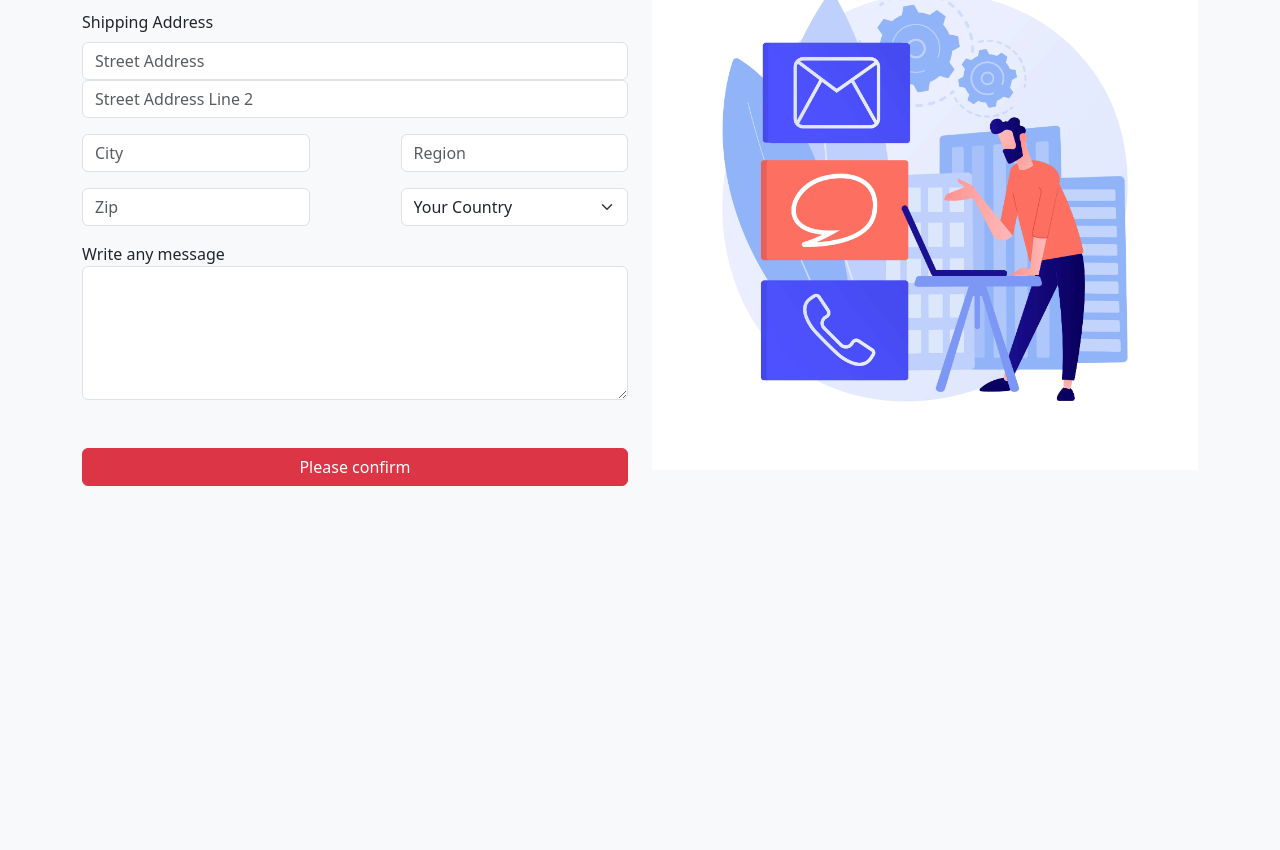
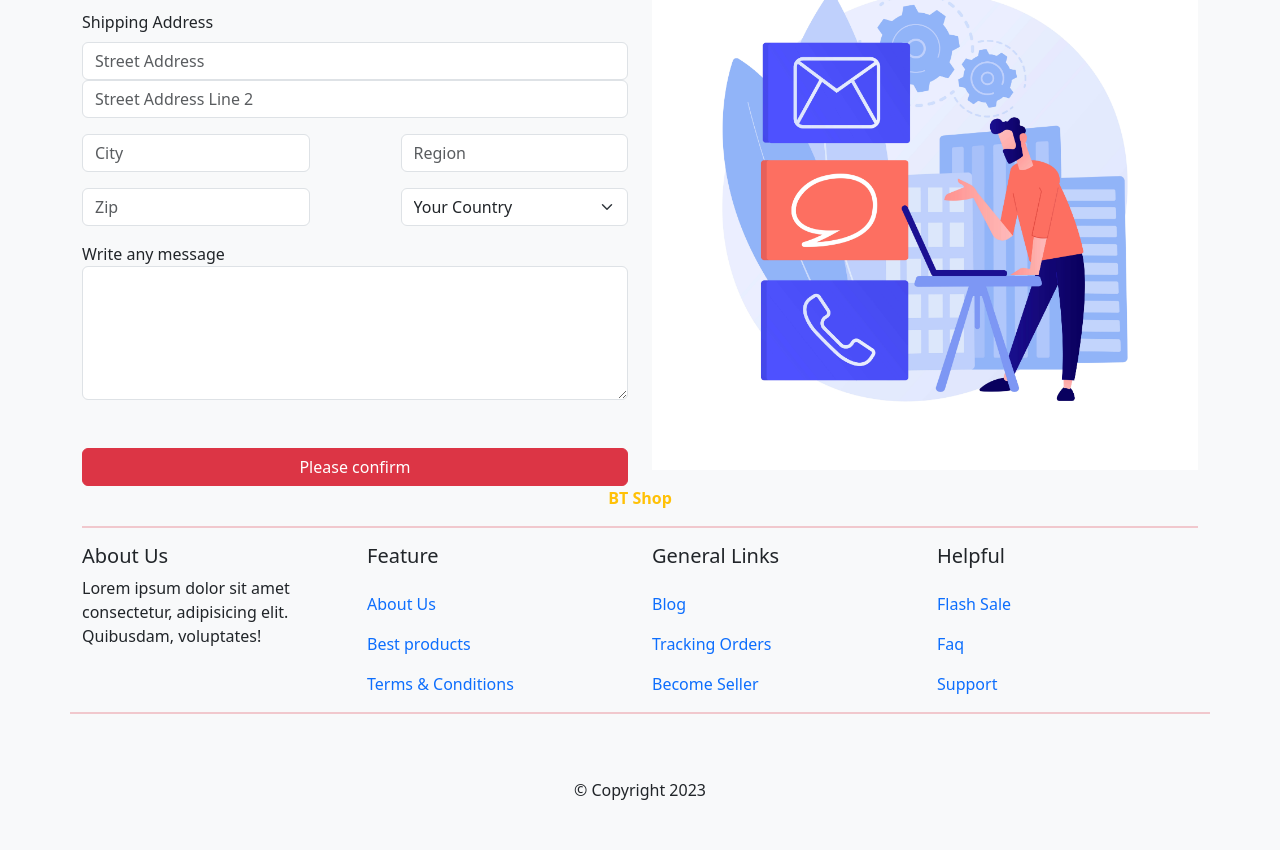
Before and after one commit to motiur-web/bootstrap-project-one, a plain HTML site: page index.html in a window 1280 px wide. Shown: the part 4567-5417 px from the top of the page. Before the commit the page ends 5053 px from the top, so only its background shows below. Drawn offline with nearby package versions, Linux system fonts and the light colour scheme.

Commit message:
footer done

```diff
--- a/index.html
+++ b/index.html
@@ -723,6 +723,46 @@
     </div>
 </section>
 
+<footer class="container">
+    <div class="text-warning text-center fw-bold">
+        BT Shop
+    </div>
+    <hr class="border border-1 border-danger">
+    <div class="row">
+        <div class="col-md-3">
+            <p class="h5">About Us</p>
+            <p>Lorem ipsum dolor sit amet consectetur, adipisicing elit. Quibusdam, voluptates!</p>
+        </div>
+
+        <div class="col-md-3">
+            <p class="h5 mb-4">Feature</p>
+            <p><a href="#" class="text-decoration-none">About Us</a></p>
+            <p><a href="#" class="text-decoration-none">Best products</a></p>
+            <p><a href="#" class="text-decoration-none">Terms & Conditions</a></p>
+        </div>
+
+        <div class="col-md-3">
+            <p class="h5 mb-4">General Links</p>
+            <p><a href="#" class="text-decoration-none">Blog</a></p>
+            <p><a href="#" class="text-decoration-none">Tracking Orders</a></p>
+            <p><a href="#" class="text-decoration-none">Become Seller</a></p>
+        </div>
+
+        <div class="col-md-3">
+            <p class="h5 mb-4">Helpful</p>
+            <p><a href="#" class="text-decoration-none">Flash Sale</a></p>
+            <p><a href="#" class="text-decoration-none">Faq</a></p>
+            <p><a href="#" class="text-decoration-none">Support</a></p>
+        </div>
+        <hr class="border border-1 border-danger">
+        <div class="text-center mb-5 mt-5"> &copy; Copyright 2023</div>
+    </div>
+
+</footer>
+
+
+
+
 
     <!-- Bootstrap javascript link -->
     <script src="https://cdn.jsdelivr.net/npm/bootstrap@5.3.0-alpha3/dist/js/bootstrap.bundle.min.js"
```
